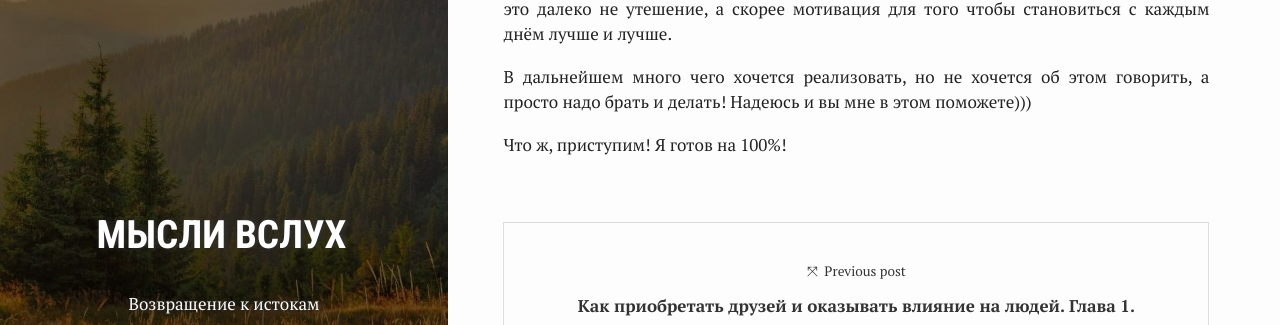
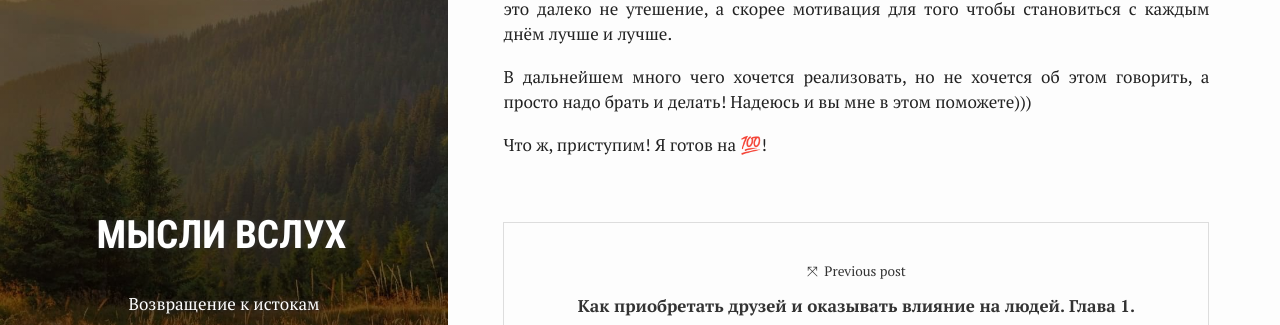
Before and after one commit to ghostmorgan/ghostmorgan.github.io, a Jekyll site: the page built from _posts/2019-10-11-return_to_2017.md, in a window 1280 px wide and 1054 px high. Shown: the part 510-835 px from the top of the window. Built offline with Jekyll 4.4.1, drawn with Linux system fonts in a browser that asks for light colours; nearby versions of some CDN libraries; emoji names are drawn with the system emoji font; comment, search, counter and statistics services are not loaded.

Commit message:
Update post

```diff
--- a/_posts/2019-10-11-return_to_2017.md
+++ b/_posts/2019-10-11-return_to_2017.md
@@ -19,4 +19,4 @@ author: DenIvTea
 
 В дальнейшем много чего хочется реализовать, но не хочется об этом говорить, а просто надо брать и делать! Надеюсь и вы мне в этом поможете)))
 
-Что ж, приступим! Я готов на 100%!
+Что ж, приступим! Я готов на :100:!
```
